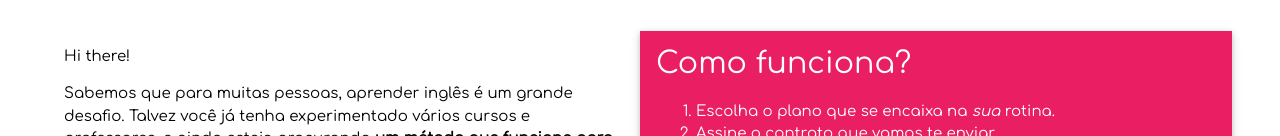
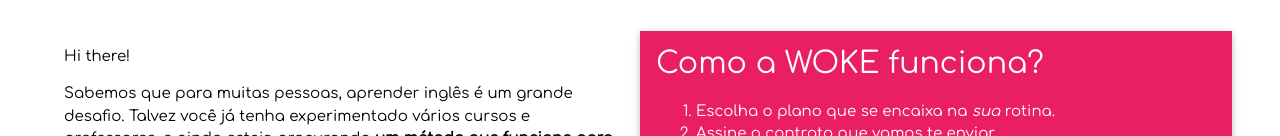
Before and after one commit to nataliagruber/newwoke, a plain HTML site: page index.html in a window 1280 px wide. Shown: the part 1316-1452 px from the top of the page. Drawn offline with nearby package versions, Linux system fonts and the light colour scheme.

Commit message:
Update index.html

```diff
--- a/index.html
+++ b/index.html
@@ -65,7 +65,7 @@
 
     <!-- How it works-->
     <div class="w3-container w3-half w3-pink w3-card">
-      <h2>Como funciona?</h2>
+      <h2>Como a WOKE funciona?</h2>
       <ol>
       <li>Escolha o plano que se encaixa na <em>sua</em> rotina.</li>
       <li>Assine o contrato que vamos te enviar.</li>
```
